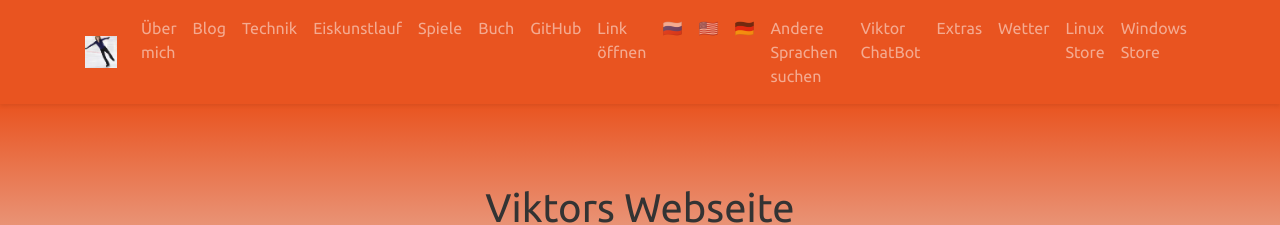
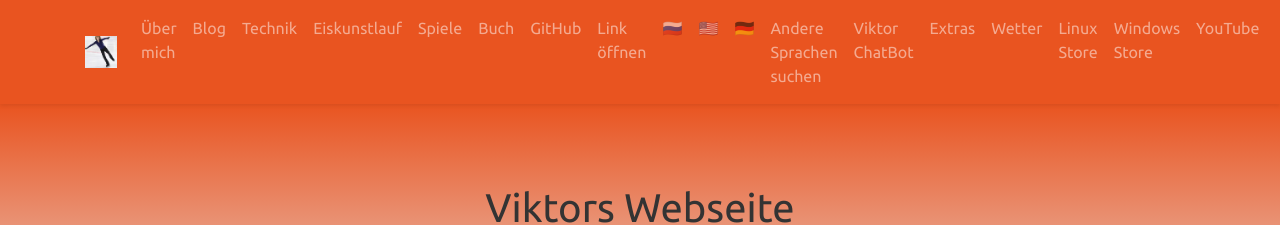
Before and after one commit to viktor-chiarcos/viktor-chiarcos.github.io, a Jekyll site: the page built from index.md, in a window 1280 px wide and 900 px high. Shown: the top 225 px of the window. Built offline with Jekyll 4.4.1, drawn with Linux system fonts in a browser that asks for light colours.

Commit message:
Update nav.yml

```diff
--- a/_data/nav.yml
+++ b/_data/nav.yml
@@ -57,6 +57,9 @@ header:
   - title: "Windows Store"
     url: "https://github.com/viktor-chiarcos/Windows-Programms"
     description: "Installerpakete von mir für Windows"
+  - title: "YouTube"
+    url: "/youtube/"
+    description: "Mein YouTube Kanal"
 
     # footer links
 footer:
```
